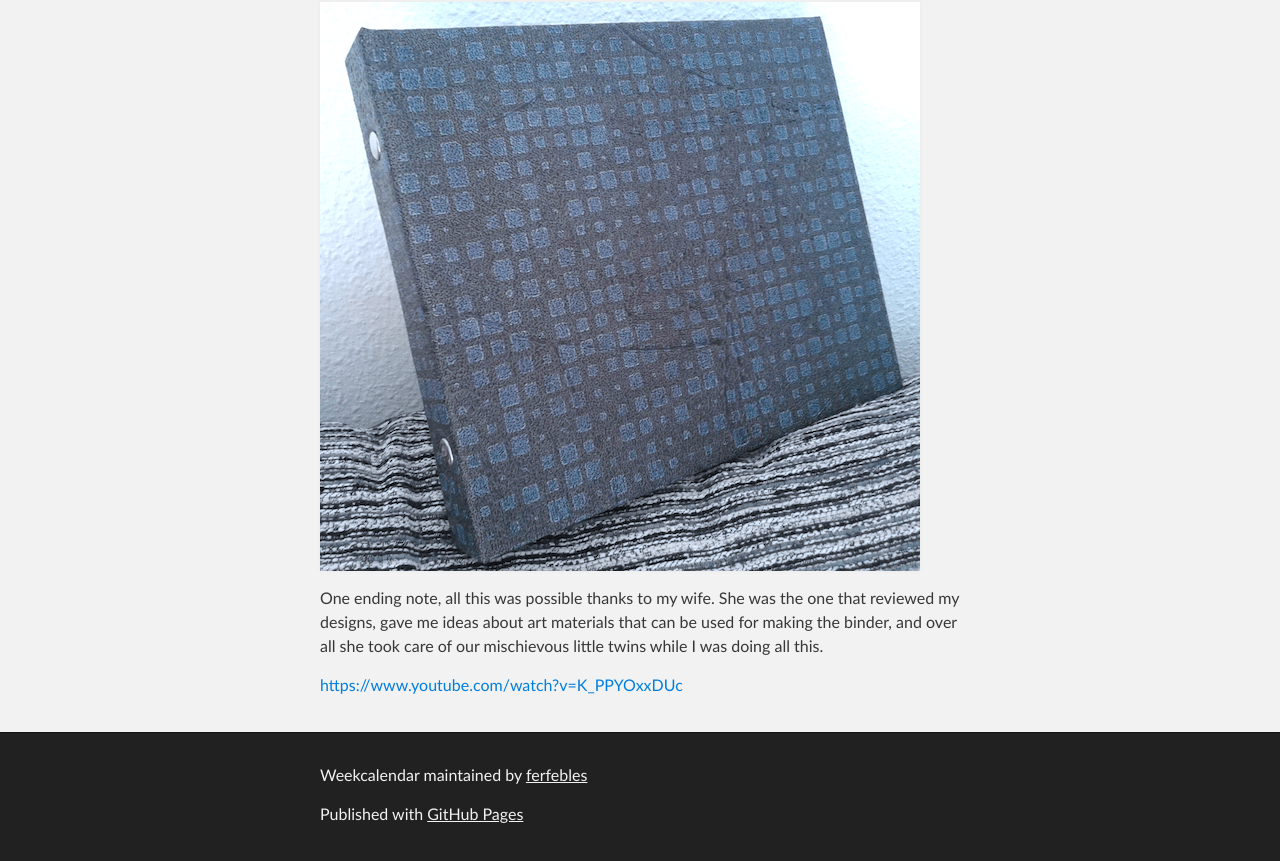
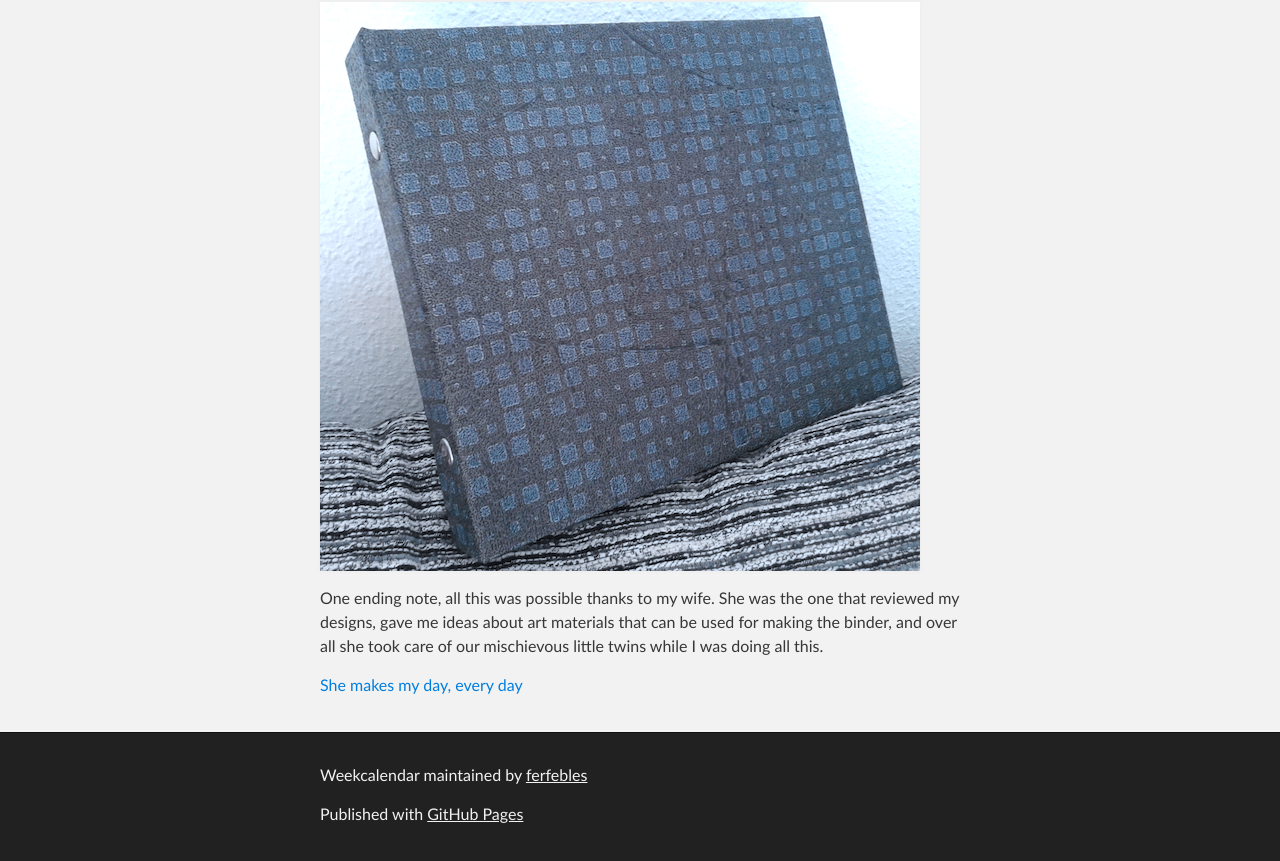
Before and after one commit to ferfebles/weekcalendar, a plain HTML site: page index.html in a window 1280 px wide. Shown: the part 7203-8064 px from the top of the page. Drawn offline with Linux system fonts and the light colour scheme.

```diff
--- a/index.html
+++ b/index.html
@@ -139,7 +139,7 @@ On the other, you can see how this week is going: done tasks from previous days
 
 <p>One ending note, all this was possible thanks to my wife. She was the one that reviewed my designs, gave me ideas about art materials that can be used for making the binder, and over all she took care of our mischievous little twins while I was doing all this.</p>
 
-<p><a href="She%20makes%20my%20day,%20every%20day">https://www.youtube.com/watch?v=K_PPYOxxDUc</a></p>
+<p><a href="https://www.youtube.com/watch?v=K_PPYOxxDUc">She makes my day, every day</a></p>
       </section>
     </div>
 
```
Also changed, not shown: params.json (+1 -1 lines).
